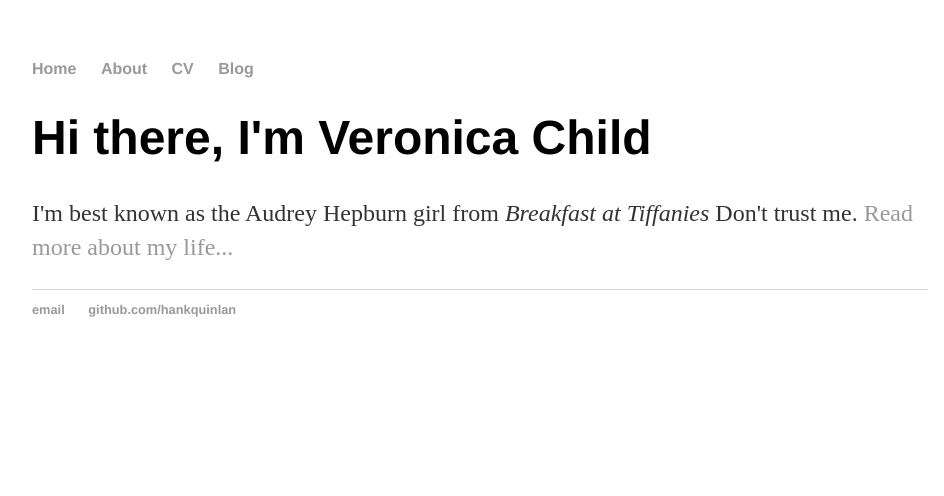
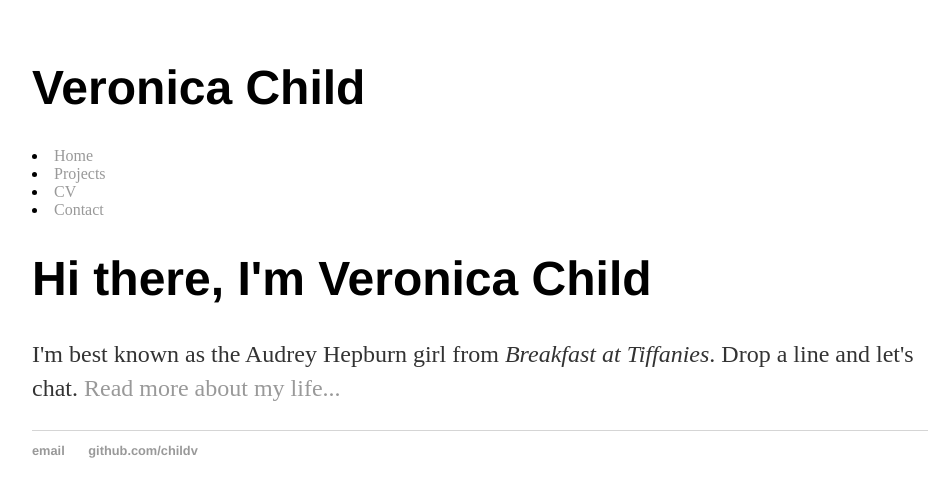
Before and after one commit to childv/childv.github.io, a plain HTML site: page index.html in a window 1280 px wide. Shown: the whole page, without its empty margins (160-1104 px from the left). Drawn offline with Linux system fonts and the light colour scheme.

Commit message:
Update index.html
Work on resizable header

```diff
--- a/index.html
+++ b/index.html
@@ -5,25 +5,34 @@
 		<!-- link to main stylesheet -->
 		<link rel="stylesheet" type="text/css" href="/css/main.css">
 	</head>
+
+	<!-- animated resizing header on scroll,
+	tutorial thanks to http://callmenick.com/post/animated-resizing-header-on-scroll-->
+	<header>
+		<div class="container clearfix">
+			<h1 id="logo">
+				Veronica Child
+			</h1>
+			<nav>
+				<li><a href="/">Home</a></li>
+				<li><a href="/">Projects</a></li>
+				<li><a href="https://drive.google.com/file/d/0B66IgJIDfa2LSDJQU2E2X0dRRDQ/view?usp=sharing">CV</a></li>
+				<li><a href="">Contact</a></li>
+			</nav>
+		</div>
+	</header>
+
 	<body>
-		<nav>
-    		<ul>
-        		<li><a href="/">Home</a></li>
-	        	<li><a href="/about">About</a></li>
-        		<li><a href="/cv">CV</a></li>
-        		<li><a href="/blog">Blog</a></li>
-    		</ul>
-		</nav>
 		<div class="container">
     		<div class="blurb">
         		<h1>Hi there, I'm Veronica Child</h1>
-				<p>I'm best known as the Audrey Hepburn girl from <em>Breakfast at Tiffanies</em> Don't trust me. <a href="/about">Read more about my life...</a></p>
+				<p>I'm best known as the Audrey Hepburn girl from <em>Breakfast at Tiffanies</em>. Drop a line and let's chat. <a href="/about">Read more about my life...</a></p>
     		</div><!-- /.blurb -->
 		</div><!-- /.container -->
 		<footer>
     		<ul>
         		<li><a href="mailto:childv@carleton.eduu">email</a></li>
-        		<li><a href="https://github.com/hankquinlan">github.com/hankquinlan</a></li>
+        		<li><a href="https://github.com/childv">github.com/childv</a></li>
 			</ul>
 		</footer>
 	</body>
```
